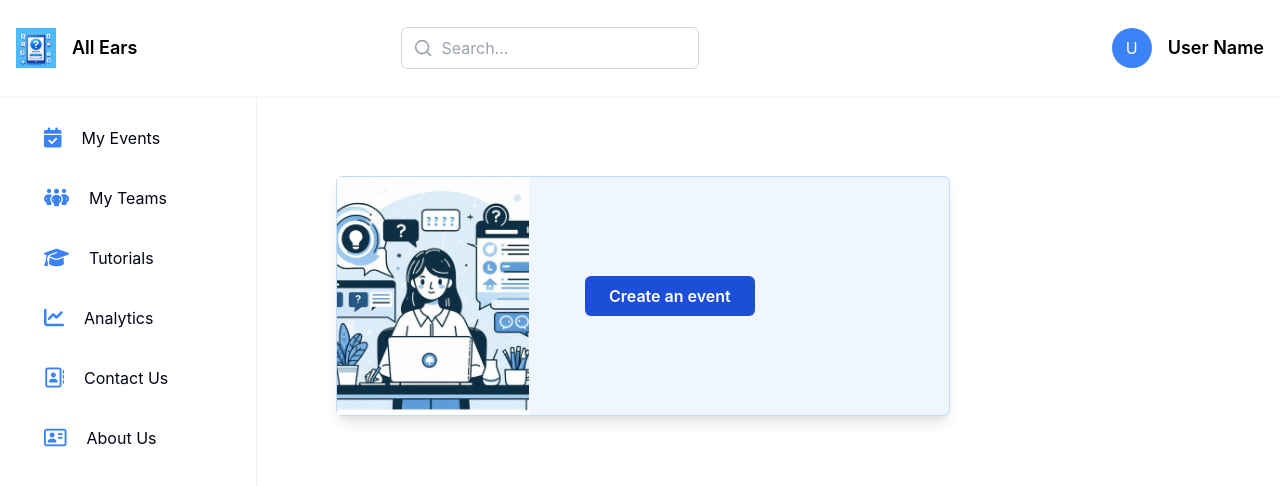
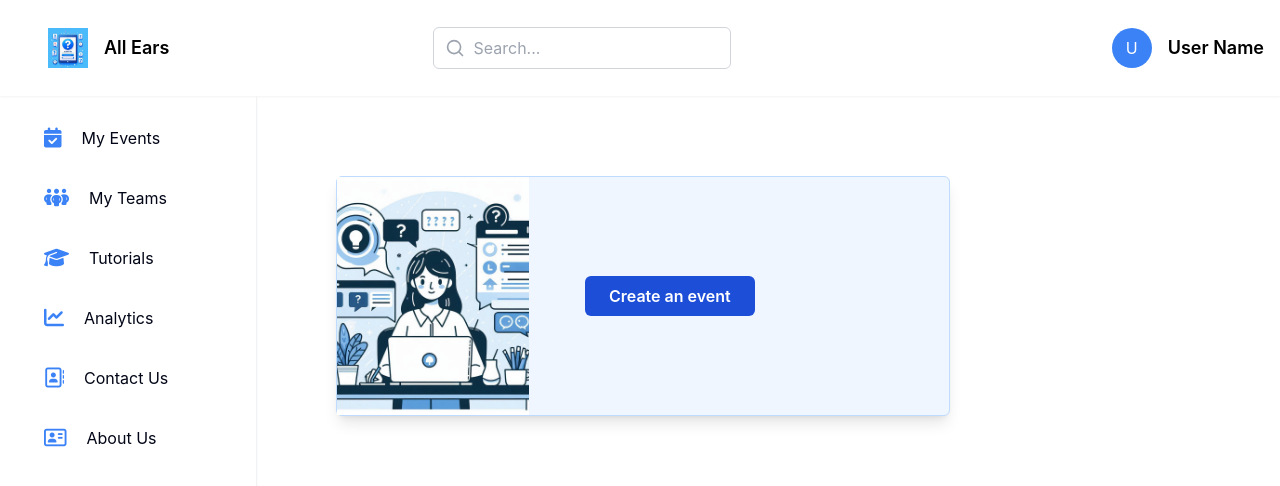
Before and after one commit to amh23/allears, a React (Create React App) app in the folder frontend/: page /dashboard in a window 1280 px wide. Shown: the top 486 px of the page. Built offline with nearby package versions, Linux system fonts and the light colour scheme.

Commit message:
align logo and sidebar menu

```diff
--- a/frontend/src/pages/Navbar.js
+++ b/frontend/src/pages/Navbar.js
@@ -10,7 +10,7 @@ const Navbar = ({ menuItems = [] }) => {
   };
   return (
     <nav className="fixed  w-full h-24  bg-white shadow-sm p-4  flex items-center justify-between flex-wrap z-50">
-      <div className="flex  items-center justify-start space-x-4">
+      <div className="flex  items-center justify-start space-x-4 px-8">
         <img src="logo1.png" alt="Logo" className="h-8 w-8 md:h-10 md:w-10 " />
         <span className="font-semibold text-sm md:text-lg">All Ears</span>
       </div>
@@ -38,7 +38,7 @@ const Navbar = ({ menuItems = [] }) => {
 
             {menuItems.map((item) => (
               <div key={item.id}
-                  class="hover:text-slate-800  hover:font-semibold hover:bg-blue-300 focus:bg-blue-100 px-10 py-2"
+                  class="hover:text-slate-800  hover:font-semibold hover:bg-blue-300 focus:bg-blue-100 px-5 py-2"
                   >
                 <a
                   href={item.link}
```
